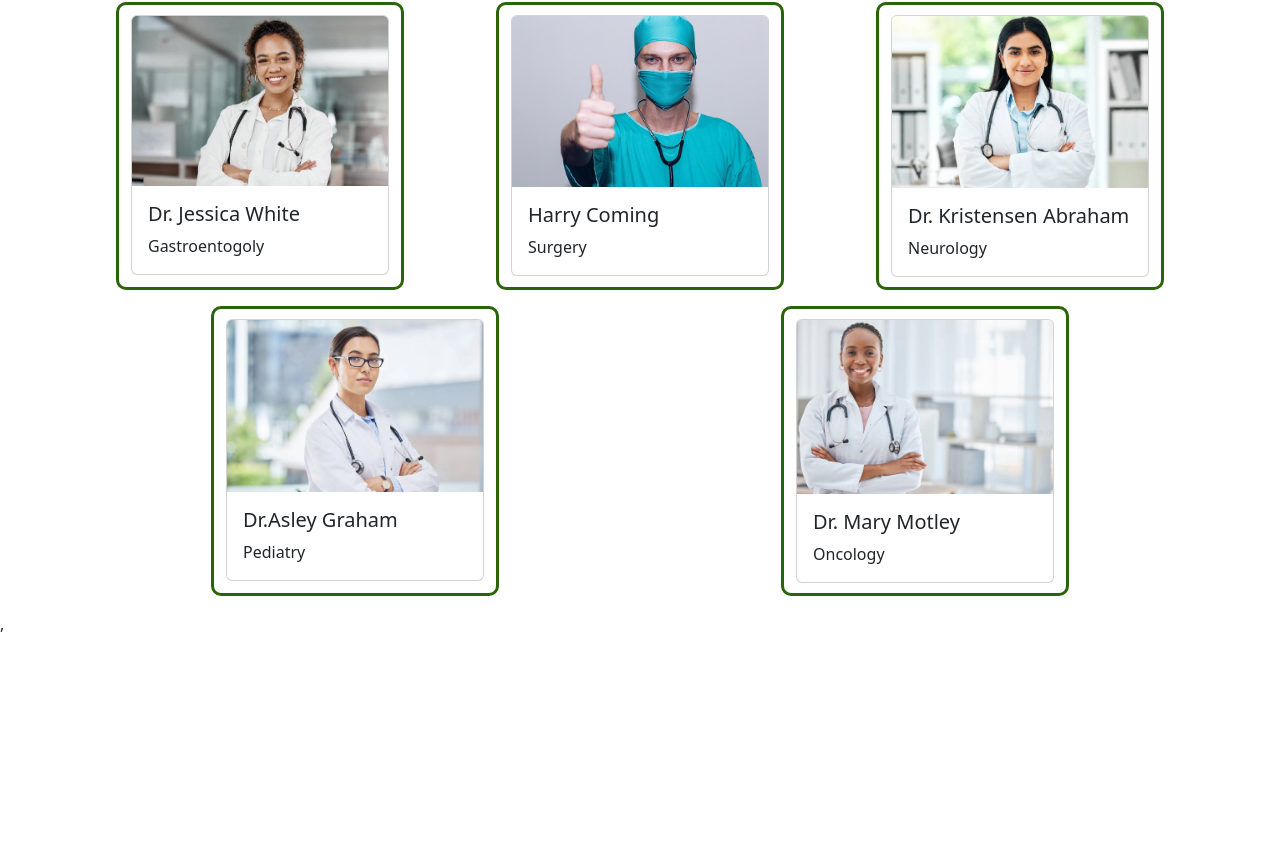
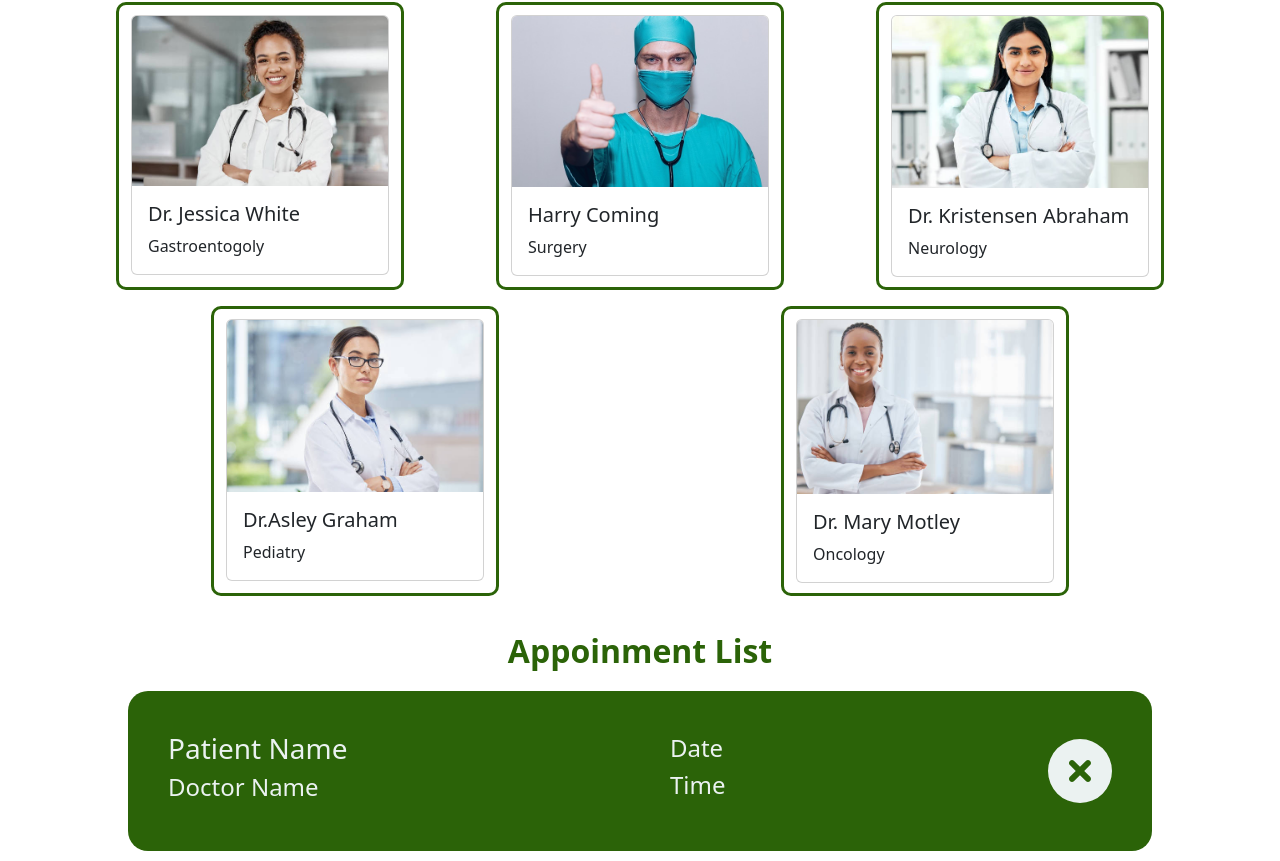
Before and after one commit to Celal-Dzelal/appointment-app, a React (Create React App) app: page / in a window 1280 px wide. Shown: the part 537-1398 px from the top of the page. Before the commit the page ends 1173 px from the top, so only its background shows below. Built offline with nearby package versions, Linux system fonts and the light colour scheme.

Commit message:
fontAwesome added, appointment completed

```diff
--- a/package.json
+++ b/package.json
@@ -3,6 +3,9 @@
   "version": "0.1.0",
   "private": true,
   "dependencies": {
+    "@fortawesome/fontawesome-svg-core": "^6.7.2",
+    "@fortawesome/free-solid-svg-icons": "^6.7.2",
+    "@fortawesome/react-fontawesome": "^0.2.2",
     "@testing-library/react": "^16.1.0",
     "bootstrap": "^5.3.3",
     "cra-template": "1.2.0",
--- a/src/App.js
+++ b/src/App.js
@@ -1,4 +1,5 @@
 import "./App.scss";
+import Appoinment from "./components/Appoinment/Appoinment";
 import DoctorContainer from "./components/Doctors/DoctorContainer";
 import Header from "./components/Header/Header";
 
@@ -6,7 +7,8 @@ function App() {
   return (
     <div>
       <Header />
-      <DoctorContainer />,
+      <DoctorContainer />
+      <Appoinment />
     </div>
   );
 }
--- a/src/components/Appoinment/Appoinment.jsx
+++ b/src/components/Appoinment/Appoinment.jsx
@@ -0,0 +1,28 @@
+import React from "react";
+import AppoinmentStyle from "./Appoinment.module.scss";
+import { FontAwesomeIcon } from "@fortawesome/react-fontawesome";
+import { faCircleXmark } from "@fortawesome/free-solid-svg-icons";
+
+function Appoinment() {
+  return (
+    <>
+      <h2 className={AppoinmentStyle.mainTitle}>Appoinment List</h2>
+      <div className={AppoinmentStyle.container}>
+        <div className={AppoinmentStyle.namesTitle}>
+          <h3>Patient Name</h3>
+          <h4>Doctor Name</h4>
+        </div>
+        <div className={AppoinmentStyle.dateTime}>
+          <h4>Date</h4>
+          <h4>Time</h4>
+        </div>
+        <FontAwesomeIcon
+          icon={faCircleXmark}
+          className={AppoinmentStyle.icon}
+        />
+      </div>
+    </>
+  );
+}
+
+export default Appoinment;
--- a/src/components/Appoinment/Appoinment.module.scss
+++ b/src/components/Appoinment/Appoinment.module.scss
@@ -0,0 +1,32 @@
+@import "../../scss/variables.scss";
+
+.mainTitle {
+  text-align: center;
+  color: $light-green;
+  margin: 20px 0;
+  font-weight: bold;
+}
+.container {
+  //   border: 2px solid red;
+  width: 80%;
+  height: 10rem;
+  margin: 10px auto;
+  padding: 0 40px;
+  border-radius: 20px;
+  display: flex;
+  flex-direction: row;
+  align-items: center;
+  justify-content: space-between;
+  background-color: $light-green;
+  .namesTitle {
+    color: $white-color;
+  }
+  .dateTime {
+    color: $white-color;
+  }
+  .icon {
+    color: $white-color;
+    font-size: 4rem;
+    cursor: pointer;
+  }
+}
```
Also changed, not shown: 1 other file (tests, documents, lock files or other folders).
